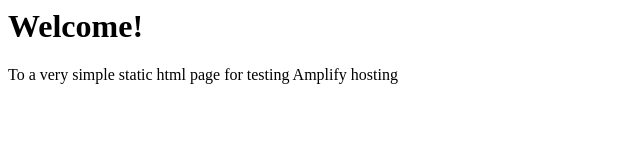
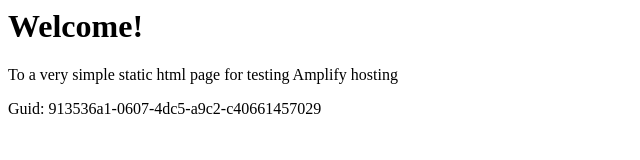
Before and after one commit to aws-aemilia-sin/Github-PR-Commit-Integration-Test-DoNotTouch-Gith-OKSLNVO2-v1-preprod-ap-southeast-1, a website: page src/index.html in a window 1280 px wide. Shown: the whole page, without its empty margins (0-640 px from the left). Drawn offline with Linux system fonts and the light colour scheme.

Commit message:
commit from integ tests

```diff
--- a/src/index.html
+++ b/src/index.html
@@ -1,3 +1,5 @@
+
+
 <html lang="en">
 
 <head>
@@ -10,6 +12,6 @@
 <body>
     <h1>Welcome!</h1>
     <p>To a very simple static html page for testing Amplify hosting</p>
-</body>
+    <p>Guid: 913536a1-0607-4dc5-a9c2-c40661457029</p></body>
 
 </html>
```
